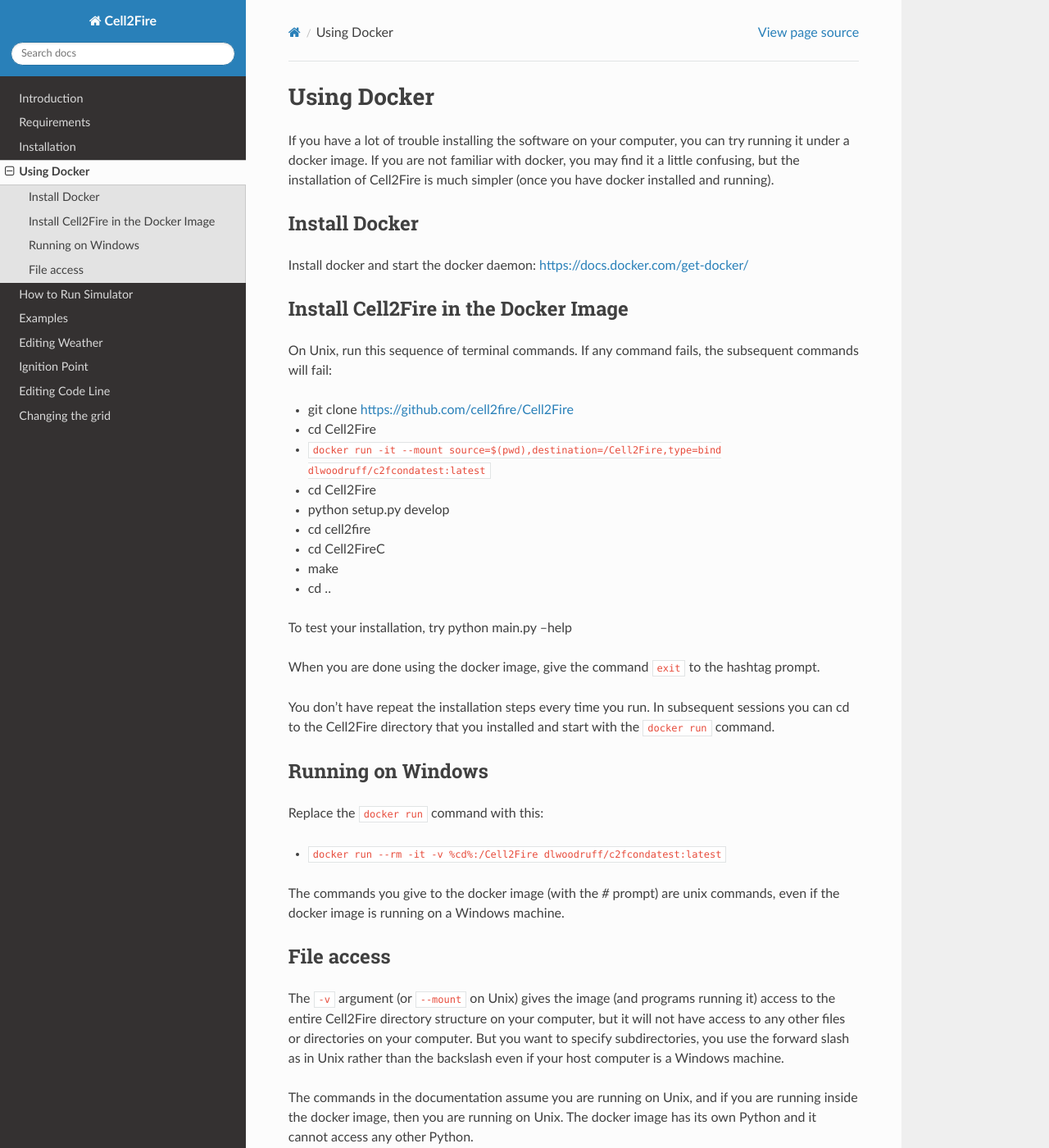
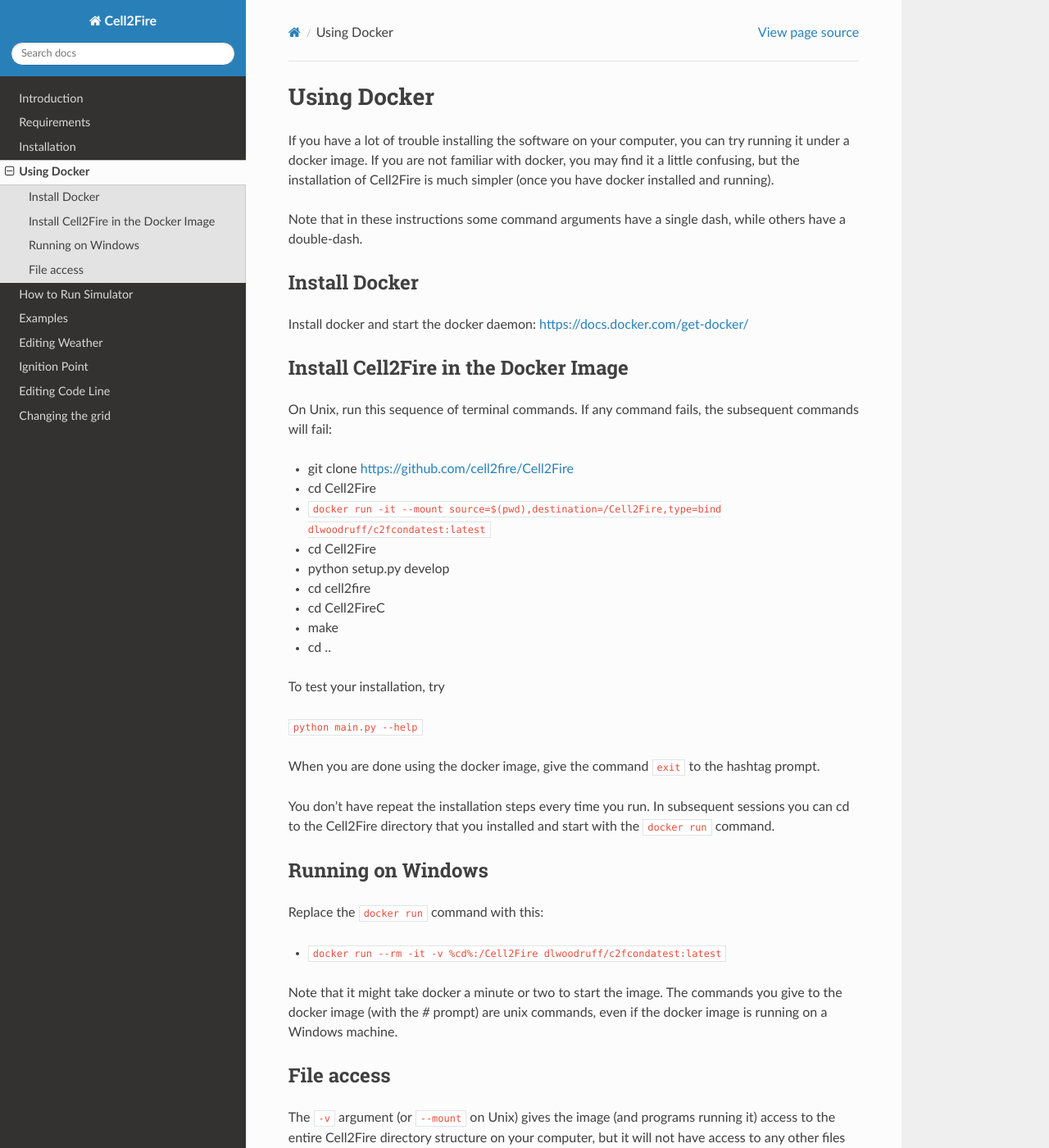
Before and after one commit to cell2fire/Cell2Fire, a Sphinx documentation site: the page built from docsrc/source/rstfiles/docker.rst, in a window 1280 px wide and 1400 px high. Shown: the whole window at 82% size. Built offline with Sphinx 7.4.7 and the Read the Docs theme 2.0.0, drawn with Linux system fonts in a browser that asks for light colours.

Commit message:
improve docker documentation

```diff
--- a/docsrc/source/rstfiles/docker.rst
+++ b/docsrc/source/rstfiles/docker.rst
@@ -9,6 +9,9 @@ computer, you can try running it under a docker image. If you are
 not familiar with docker, you may find it a little confusing,
 but the installation of Cell2Fire is much simpler (once you have docker
 installed and running).
+
+Note that in these instructions some command arguments have a single dash,
+while others have a double-dash.
 
 Install Docker
 ^^^^^^^^^^^^^^
@@ -41,7 +44,8 @@ the subsequent commands will fail:
 * cd ..
 
 To test your installation, try
-python main.py --help
+
+``python main.py --help``
 
 When you are done using the docker image, give the command ``exit`` to
 the hashtag prompt.
@@ -57,7 +61,7 @@ Replace the ``docker run`` command with this:
 
 * ``docker run --rm -it -v %cd%:/Cell2Fire dlwoodruff/c2fcondatest:latest``
 
-
+Note that it might take docker a minute or two to start the image.
 The commands you give to the docker image (with the `#` prompt) are
 unix commands, even if the docker image is running on a Windows
 machine.
```
